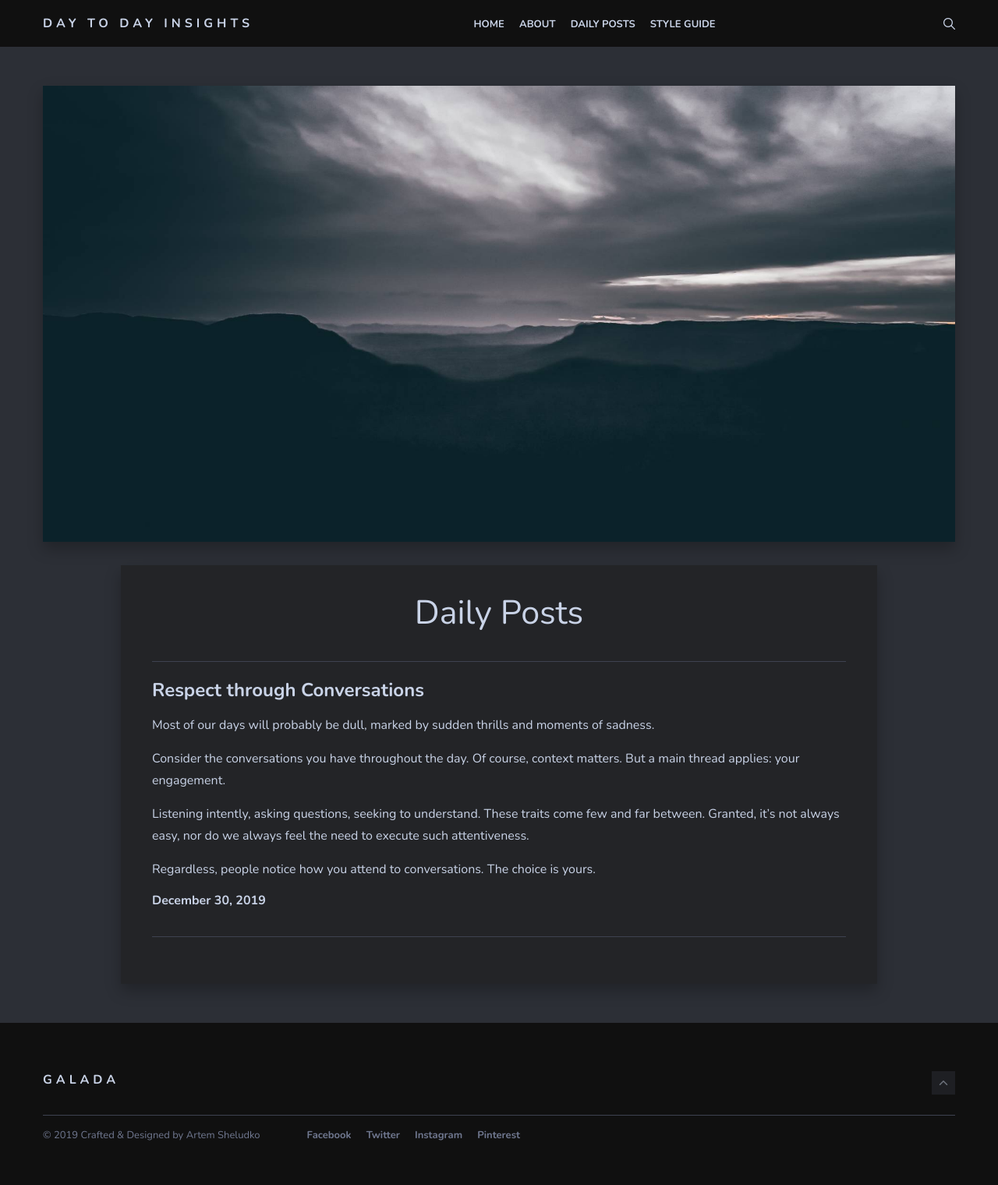
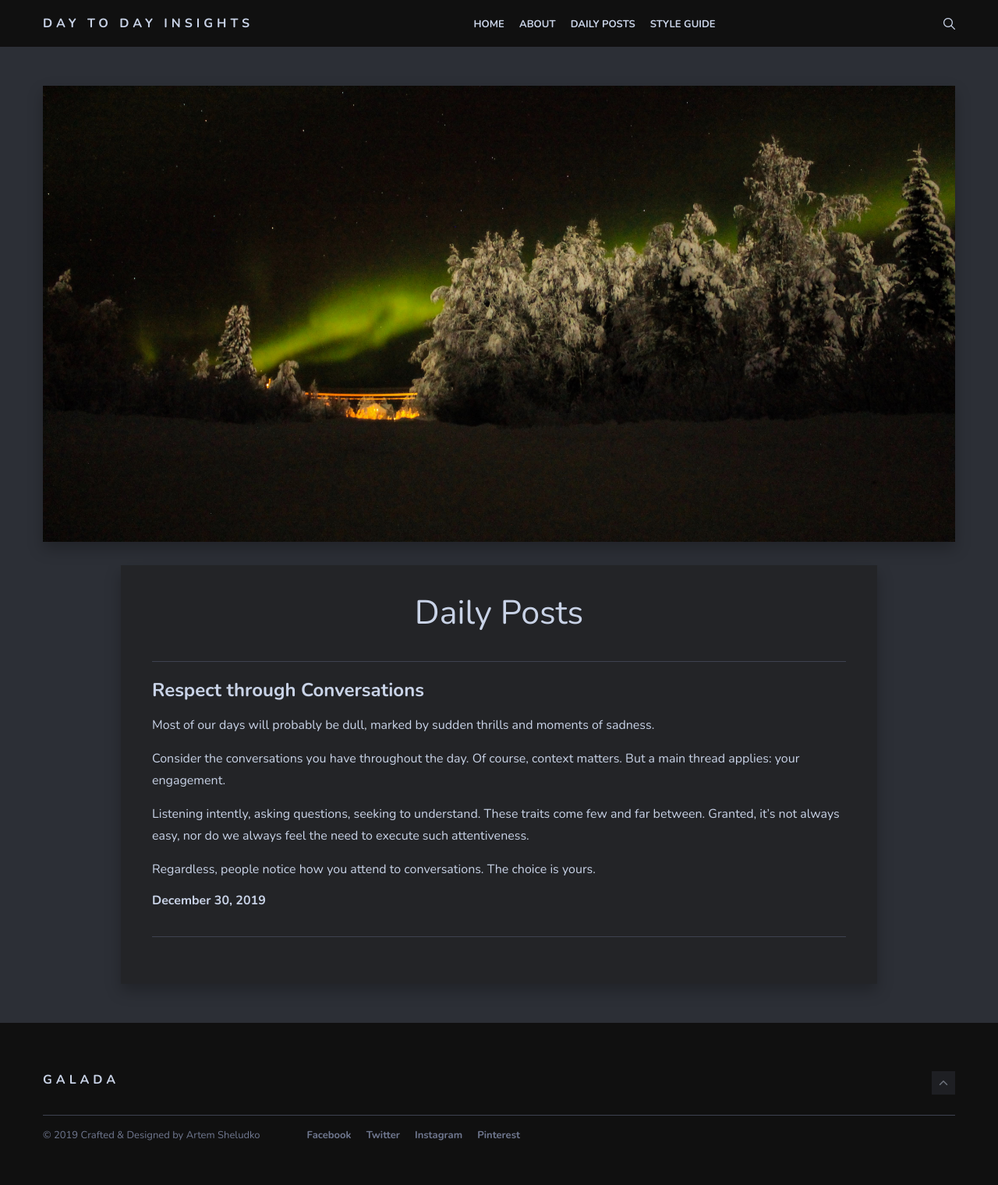
Before and after one commit to dnabeing/dnabeing.github.io, a Jekyll site: the page built from _pages/dailyposts.md, in a window 1280 px wide. Shown: the whole page at 78% size. Built offline with Jekyll 4.4.1, drawn with Linux system fonts in a browser that asks for light colours; nearby versions of some CDN libraries.

Commit message:
edited 19Dec 30 post

```diff
--- a/_pages/dailyposts.md
+++ b/_pages/dailyposts.md
@@ -2,7 +2,7 @@
 layout: page
 title: Daily Posts
 permalink: /dailyposts/
-image: 11.jpg
+image: 12.jpg
 ---
 ### Respect through Conversations
 
```
Also changed, not shown: img/12.jpg (added), 1 other file.
